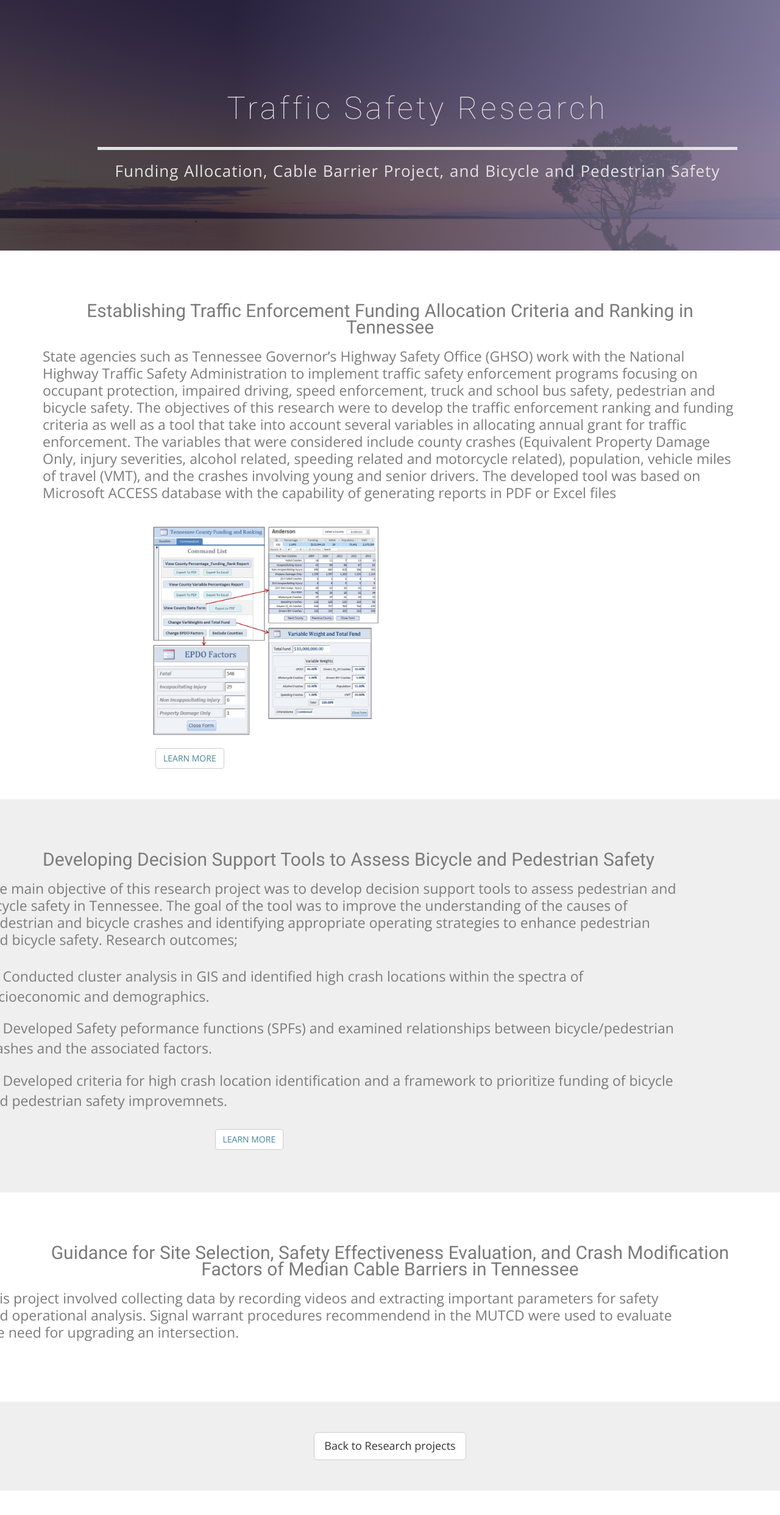
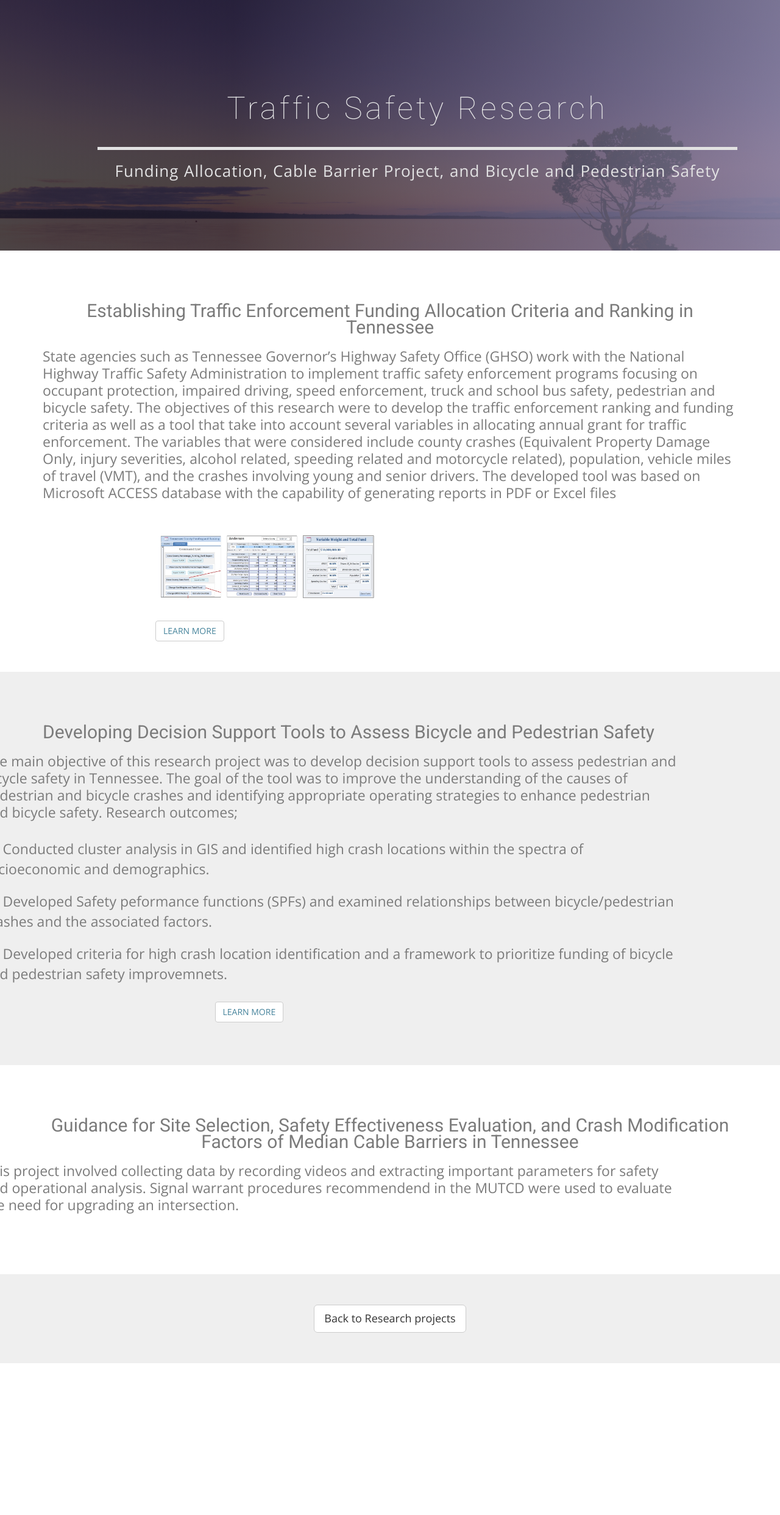
Before and after one commit to ekidando/Emma, a Jekyll site: the page built from safety.html, in a window 1280 px wide. Shown: the whole page at 61% size. Built offline with Jekyll 4.4.1, drawn with Linux system fonts in a browser that asks for light colours; nearby versions of some CDN libraries; some web fonts are replaced; after the commit the page ends 2276 px from its top, so only the background shows below that.

Commit message:
Update safety.html

```diff
--- a/safety.html
+++ b/safety.html
@@ -38,7 +38,7 @@ published: true
         <div class="block">
 
           <div class="col-md-offset-3">
-       <img src="{{ site.baseurl }}/img/Enforcemnt.jpg">
+       <img src="{{ site.baseurl }}/img/support_tool.jpg">
        </div>
           <br>
           <div class="col-md-offset-4">
```
